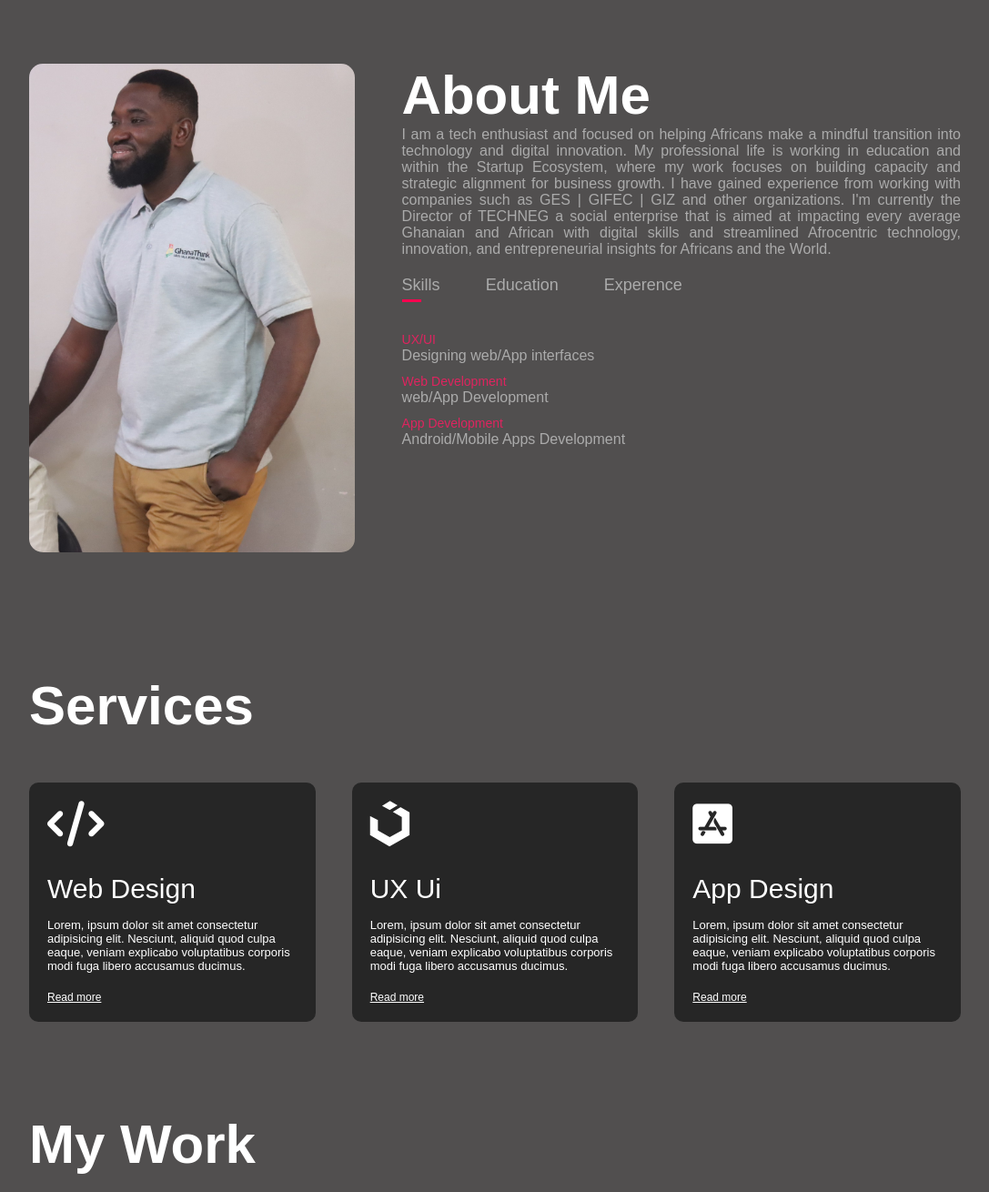
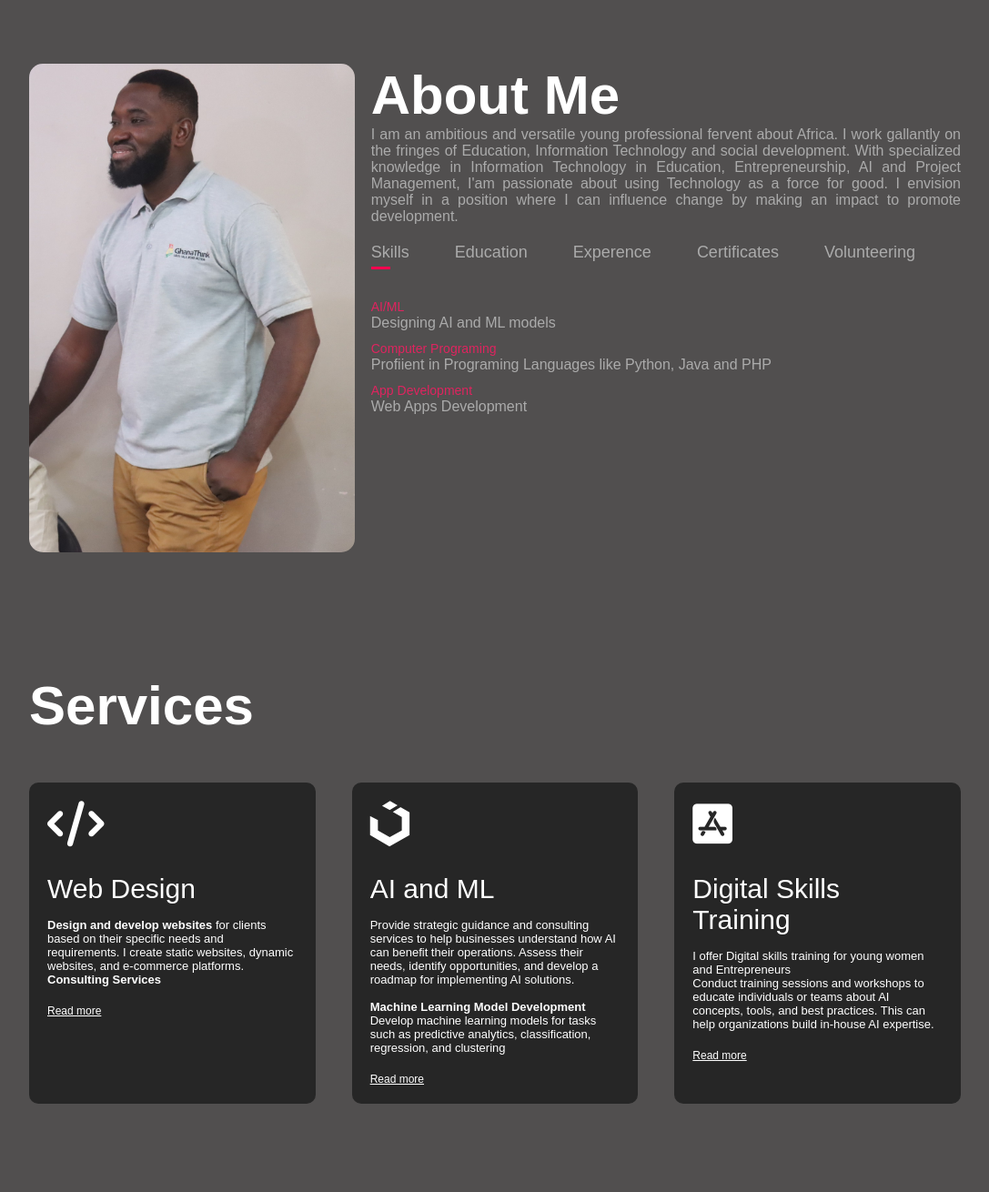
Before and after one commit to Luchyba/luchyba.github.io, a plain HTML site: page index.html in a window 1280 px wide. Shown: the part 820-2130 px from the top of the page at 91% size, without its empty margins (96-1183 px from the left). Drawn offline with Linux system fonts and the light colour scheme.

Commit message:
Add files via upload

```diff
--- a/index.html
+++ b/index.html
@@ -12,7 +12,7 @@
     <div id="header">
         <div class="container">
             <nav >
-                <img src="images/logo.JPG" alt="" srcset="" class="logo">
+                <img src="images/logos.JPG" alt="" srcset="" class="logo">
                 <ul id="sidemenu">
                     <li><a href="#header">Home</a></li>
                     <li><a href="#about">About</a></li>
@@ -38,20 +38,22 @@
                 </div>
                 <div class="about-col-row-2">
                     <h1 class="sub-title">About Me</h1>
-                    <p id="txt">I am a tech enthusiast and focused on helping Africans make a mindful transition into technology and digital innovation.
-                        My professional life is working in education and within the Startup Ecosystem, where my work focuses on building capacity and strategic alignment for business growth. I have gained experience from working with companies such as GES | GIFEC | GIZ and other organizations.
-                        I'm currently the Director of TECHNEG a social enterprise that is aimed at impacting every average Ghanaian and African with digital skills and streamlined Afrocentric technology, innovation, and entrepreneurial insights for Africans and the World.
-                        </p>
+                    <p id="txt">I am an ambitious and versatile young professional fervent about Africa.
+                        I work gallantly on the fringes of Education, Information Technology and social development.
+                        With specialized knowledge in Information Technology in Education, Entrepreneurship, AI and Project Management, I'am passionate about using Technology as a force for good. I envision myself in a position where I can influence change by making an impact to promote development.
+                    </p>
                     <div class="tab-titles">
                         <p class="tab-links active" onclick="opentab(event,'skills')">Skills</p>
                         <p class="tab-links" onclick="opentab(event,'education')">Education</p>
                         <p class="tab-links" onclick="opentab(event,'experence')">Experence</p>
+                        <p class="tab-links" onclick="opentab(event,'certificates')">Certificates</p>
+                        <p class="tab-links" onclick="opentab(event,'volunteering')">Volunteering</p>
                     </div>
                     <div class="tab-contents active"  id="skills">
                         <ul>
-                            <li><span>UX/UI</span> <br>Designing web/App interfaces</li>
-                            <li><span>Web Development</span> <br>web/App Development</li>
-                            <li><span>App Development</span> <br>Android/Mobile Apps Development</li>
+                            <li><span>AI/ML</span> <br>Designing AI and ML models</li>
+                            <li><span>Computer Programing</span> <br>Profiient in Programing Languages like Python, Java and PHP</li>
+                            <li><span>App Development</span> <br>Web Apps Development</li>
                         </ul>
 
                     </div>
@@ -66,8 +68,25 @@
                     <div class="tab-contents" id="experence">
                         <ul>
                             <li><span>2021 - current</span> <br>Student AAMUSTED</li>
-                            <li><span>2018 - date </span> <br>Teaching</li>
+                            <li><span>2018 - 2020 </span> <br>ICT Teaching</li>
                             <li><span>App Development</span> <br>Android/Mobile Apps Development</li>
+                        </ul>
+
+                    </div>
+                    <div class="tab-contents" id="certificates">
+                        <ul>
+                            <li><span>2019</span> <br>University of Ghana Hackerton</li>
+                            <!-- <li><span>2018 - 2020 </span> <br>ICT Teaching</li> -->
+                            <!-- <li><span>App Development</span> <br>Android/Mobile Apps Development</li> -->
+                        </ul>
+
+                    </div>
+                    <div class="tab-contents" id="volunteering">
+                        <ul>
+                            <li><span>2017 - current</span> <br>I volunteer with GhanaThink in organizing BarcampWa</li>
+                            <li><span>2022 </span> <br>Mentored participant in Django Girls During the Pycon Ghana 2022</li>
+                            <li><span>2022 </span> <br>Volunteered During the Pycon Ghana 2022</li>
+                            <li><span>2019- Django Girls Wa</span> <br>Organized Django Girls Wa</li>
                         </ul>
 
                     </div>
@@ -86,20 +105,25 @@
                 <div>
                     <i class="fa-solid fa-code"></i>
                     <h2>Web Design</h2>
-                    <p>Lorem, ipsum dolor sit amet consectetur adipisicing elit. Nesciunt, aliquid quod culpa eaque, veniam explicabo voluptatibus corporis modi fuga libero accusamus ducimus.</p>
+                    <p><strong>Design and develop websites</strong> for clients based on their specific needs and requirements. I create static websites, dynamic websites, and e-commerce platforms.</p>
+                    <p><strong>Consulting Services</strong></p>
                     <a href="">Read more</a>
                 </div>
                 <div>
                     <i class="fa-brands fa-uikit"></i>
-                    <h2>UX Ui</h2>
-                    <p>Lorem, ipsum dolor sit amet consectetur adipisicing elit. Nesciunt, aliquid quod culpa eaque, veniam explicabo voluptatibus corporis modi fuga libero accusamus ducimus.</p>
+                    <h2>AI and ML</h2>
+                    <p>Provide strategic guidance and consulting services to help businesses understand how AI can benefit their operations. Assess their needs, identify opportunities, and develop a roadmap for implementing AI solutions.</p>
+                    <br>
+                    <h4>Machine Learning Model Development</h4>
+                    <p>Develop machine learning models for tasks such as predictive analytics, classification, regression, and clustering</p>
                     <a href="">Read more</a>
                 </div>
                 <div>
                     <i class="fa-brands fa-app-store-ios"></i>
-                    <h2>App Design</h2>
-                    <p>Lorem, ipsum dolor sit amet consectetur adipisicing elit. Nesciunt, aliquid quod culpa eaque, veniam explicabo voluptatibus corporis modi fuga libero accusamus ducimus.</p>
-                    <a href="">Read more</a>
+                    <h2>Digital Skills Training</h2>
+                    <p>I offer Digital skills training for young women and Entrepreneurs</p>
+                    <p>Conduct training sessions and workshops to educate individuals or teams about AI concepts, tools, and best practices. This can help organizations build in-house AI expertise.</p>
+                    <a href="#">Read more</a>
                 </div>
 
 
@@ -157,7 +181,7 @@
                     <a href="#"><i class="fa-brands fa-instagram"></i></a>
                     <a href="#"><i class="fa-brands fa-github"></i></i></a>
                 </div>
-                <a href="images/logo.JPG" download class="btn btn2">Download CV</a>
+                <a href="images/Wilson.pdf" download class="btn btn2">Download CV</a>
 
             </div>
             <div class="right-contact">
--- a/style.css
+++ b/style.css
@@ -24,7 +24,8 @@ body{
     padding: 10px 10%;
 }
 .logo{
-    width: 140px;
+    width: 100px;
+    border-radius: 50%;
 }
 nav{
     display: flex;
@@ -66,7 +67,7 @@ nav ul li a:hover::after{
 }
 .header-text h1{
     margin-top: 20px;
-    font-size: 60px;
+    /* font-size: 60px; */
 }
 .header-text h1 span{
     color: #ff004f;
```
Also changed, not shown: images/logos.JPG (added), 1 other file.
